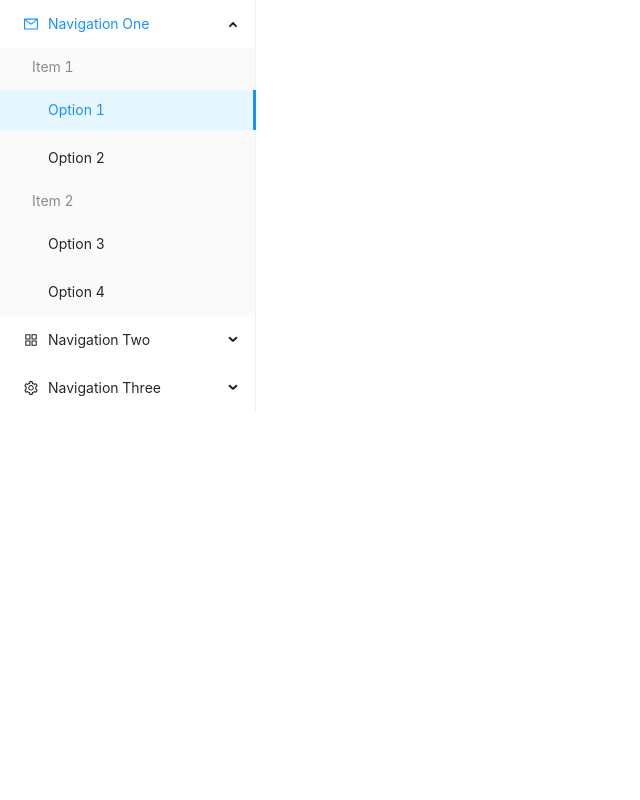
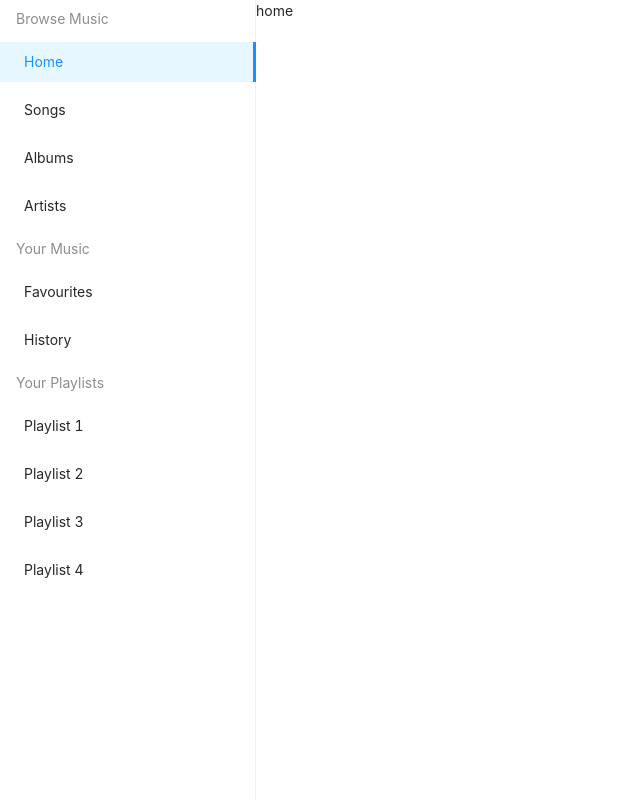
Before and after one commit to morteify/solid-waffle, a React (Create React App) app: page / in a window 1280 px wide. Shown: the whole page, without its empty margins (0-640 px from the left). Built offline with nearby package versions, Linux system fonts and the light colour scheme.

Commit message:
Add base routing

```diff
--- a/package.json
+++ b/package.json
@@ -10,6 +10,7 @@
     "@types/node": "^12.12.30",
     "@types/react": "^16.9.23",
     "@types/react-dom": "^16.9.5",
+    "@types/react-router-dom": "^5.1.3",
     "antd": "^4.0.3",
     "react": "^16.13.0",
     "react-dom": "^16.13.0",
--- a/src/App.css
+++ b/src/App.css
@@ -1,7 +1,9 @@
 @import "~antd/dist/antd.css";
 
 .App {
-  text-align: center;
+  width: "100vw";
+  height: "100vh";
+  display: flex;
 }
 
 .App-logo {
--- a/src/App.tsx
+++ b/src/App.tsx
@@ -1,12 +1,32 @@
-import React from "react";
+import React, { Fragment } from "react";
 import "./App.css";
-import LayoutWrapper from "./components/LayoutWrapper/LayoutWrapper";
+import SideMenu from "./components/SideMenu/SideMenu";
+import { BrowserRouter as Router, Switch, Route, Link } from "react-router-dom";
 
 function App() {
   return (
-    <div className="App">
-      <LayoutWrapper />
-    </div>
+    <Router>
+      <div className="App">
+        <SideMenu />
+        <Switch>
+          <Route exact path="/">
+            <div>home</div>
+          </Route>
+          <Route path="/home">
+            <div>home</div>
+          </Route>
+          <Route path="/songs">
+            <div>songs</div>
+          </Route>
+          <Route path="/albums">
+            <div>albums</div>
+          </Route>
+          <Route path="/artists">
+            <div>artists</div>
+          </Route>
+        </Switch>
+      </div>
+    </Router>
   );
 }
 
--- a/src/components/LayoutWrapper/LayoutWrapper.tsx
+++ /dev/null
@@ -1,76 +0,0 @@
-import React from "react";
-import { Menu } from "antd";
-import {
-  AppstoreOutlined,
-  MailOutlined,
-  SettingOutlined
-} from "@ant-design/icons";
-import { ClickParam } from "antd/lib/menu";
-
-const { SubMenu } = Menu;
-
-function LayoutWrapper() {
-  const handleClick = (event: ClickParam) => {
-    console.log("hmm", event);
-  };
-  return (
-    <Menu
-      onClick={handleClick}
-      style={{ width: 256 }}
-      defaultSelectedKeys={["1"]}
-      defaultOpenKeys={["sub1"]}
-      mode="inline"
-    >
-      <SubMenu
-        key="sub1"
-        title={
-          <span>
-            <MailOutlined />
-            <span>Navigation One</span>
-          </span>
-        }
-      >
-        <Menu.ItemGroup key="g1" title="Item 1">
-          <Menu.Item key="1">Option 1</Menu.Item>
-          <Menu.Item key="2">Option 2</Menu.Item>
-        </Menu.ItemGroup>
-        <Menu.ItemGroup key="g2" title="Item 2">
-          <Menu.Item key="3">Option 3</Menu.Item>
-          <Menu.Item key="4">Option 4</Menu.Item>
-        </Menu.ItemGroup>
-      </SubMenu>
-      <SubMenu
-        key="sub2"
-        title={
-          <span>
-            <AppstoreOutlined />
-            <span>Navigation Two</span>
-          </span>
-        }
-      >
-        <Menu.Item key="5">Option 5</Menu.Item>
-        <Menu.Item key="6">Option 6</Menu.Item>
-        <SubMenu key="sub3" title="Submenu">
-          <Menu.Item key="7">Option 7</Menu.Item>
-          <Menu.Item key="8">Option 8</Menu.Item>
-        </SubMenu>
-      </SubMenu>
-      <SubMenu
-        key="sub4"
-        title={
-          <span>
-            <SettingOutlined />
-            <span>Navigation Three</span>
-          </span>
-        }
-      >
-        <Menu.Item key="9">Option 9</Menu.Item>
-        <Menu.Item key="10">Option 10</Menu.Item>
-        <Menu.Item key="11">Option 11</Menu.Item>
-        <Menu.Item key="12">Option 12</Menu.Item>
-      </SubMenu>
-    </Menu>
-  );
-}
-
-export default LayoutWrapper;
--- /dev/null
+++ b/src/components/SideMenu/SideMenu.tsx
@@ -0,0 +1,40 @@
+import React from "react";
+import { Menu } from "antd";
+import { ClickParam } from "antd/lib/menu";
+import { useHistory } from "react-router-dom";
+
+function SideMenu() {
+  const history = useHistory();
+
+  const handleClick = (event: ClickParam) => {
+    history.push(`/${event.key}`);
+  };
+  return (
+    <Menu
+      onClick={handleClick}
+      style={{ width: 256, height: "100vh" }}
+      defaultSelectedKeys={["home"]}
+      defaultOpenKeys={["sub1"]}
+      mode="inline"
+    >
+      <Menu.ItemGroup key="g1" title="Browse Music">
+        <Menu.Item key="home">Home</Menu.Item>
+        <Menu.Item key="songs">Songs</Menu.Item>
+        <Menu.Item key="albums">Albums</Menu.Item>
+        <Menu.Item key="artists">Artists</Menu.Item>
+      </Menu.ItemGroup>
+      <Menu.ItemGroup key="g2" title="Your Music">
+        <Menu.Item key="favourites">Favourites</Menu.Item>
+        <Menu.Item key="history">History</Menu.Item>
+      </Menu.ItemGroup>
+      <Menu.ItemGroup key="g3" title="Your Playlists">
+        <Menu.Item key="7">Playlist 1</Menu.Item>
+        <Menu.Item key="8">Playlist 2</Menu.Item>
+        <Menu.Item key="9">Playlist 3</Menu.Item>
+        <Menu.Item key="10">Playlist 4</Menu.Item>
+      </Menu.ItemGroup>
+    </Menu>
+  );
+}
+
+export default SideMenu;
```
Also changed, not shown: 1 other file (tests, documents, lock files or other folders).
